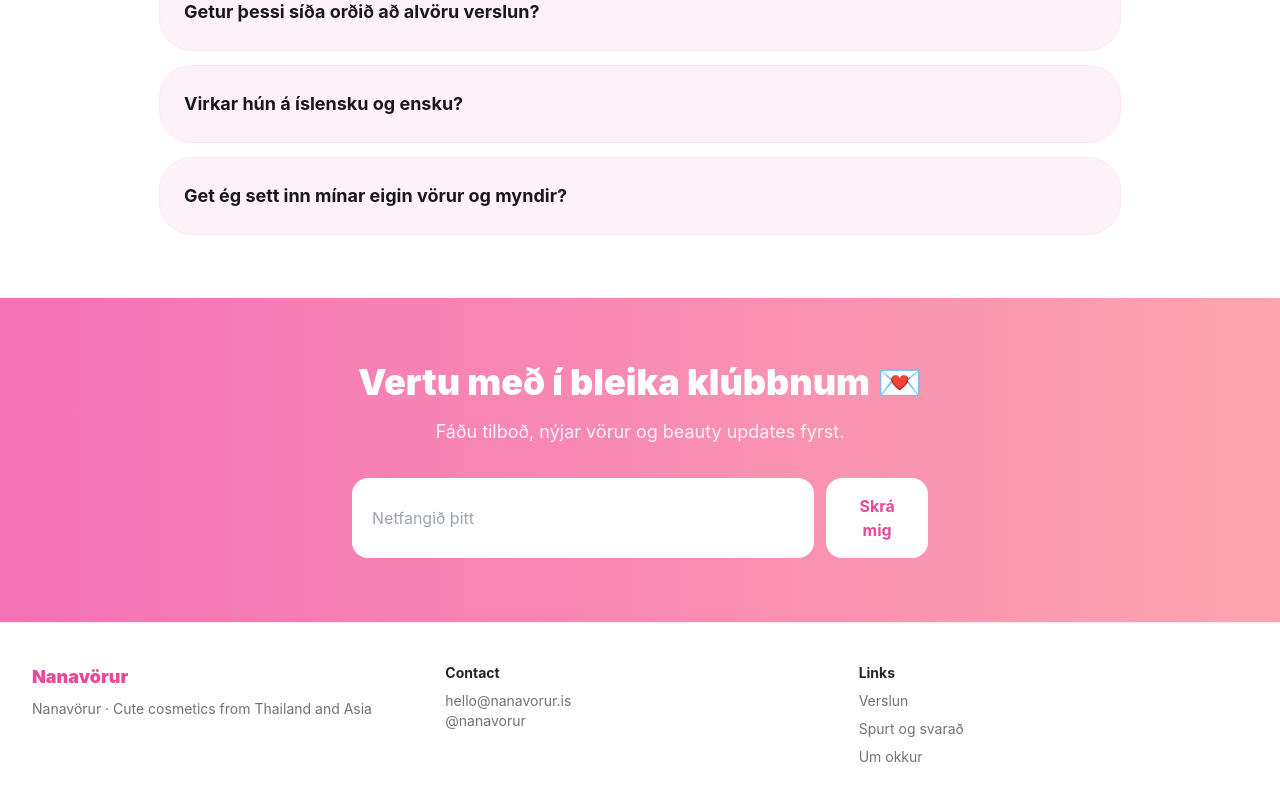
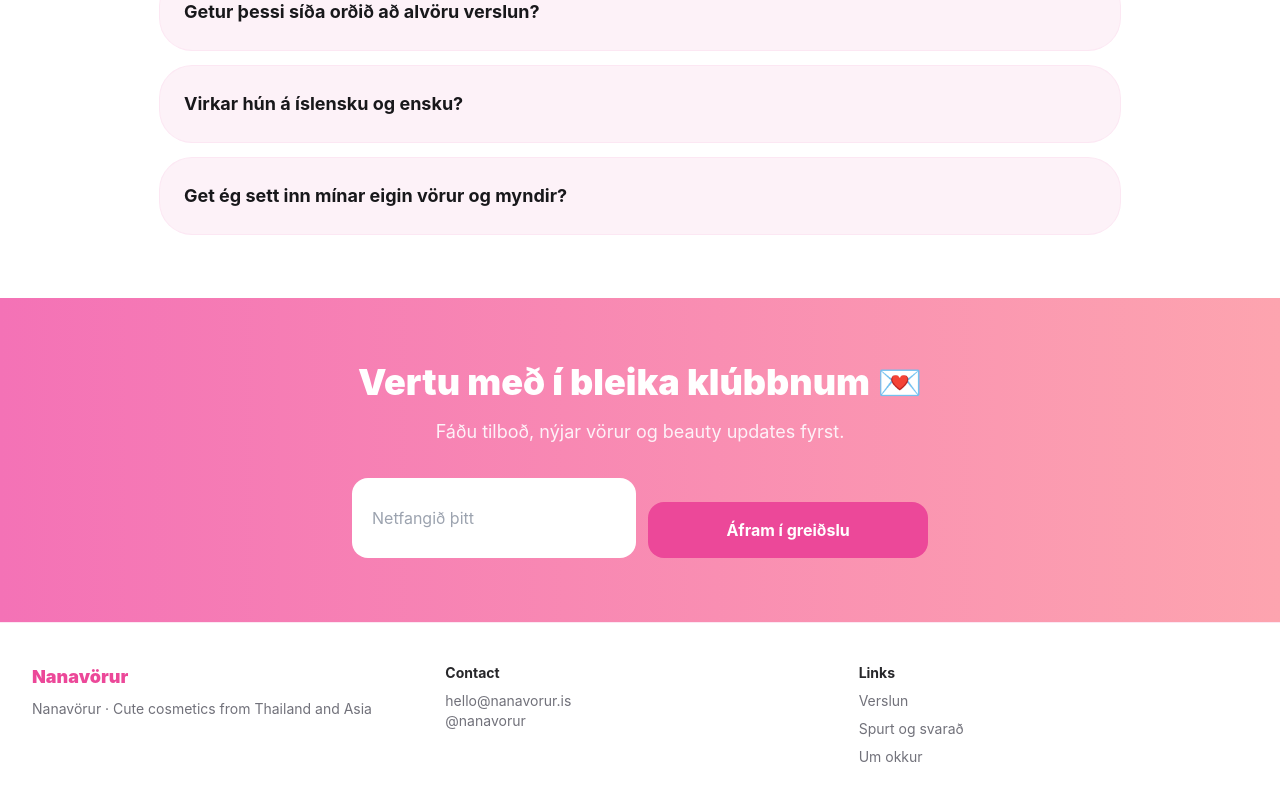
Before and after one commit to LeoOlaf96/Nanavorur, a React (Vite) app: page / in a window 1280 px wide. Shown: the part 2638-3439 px from the top of the page. Built offline with nearby package versions, Linux system fonts and the light colour scheme; no server answers.

Commit message:
Update App.jsx

```diff
--- a/src/App.jsx
+++ b/src/App.jsx
@@ -653,9 +653,12 @@
                 placeholder={t.emailPlaceholder}
                 className="w-full rounded-2xl border-0 px-5 py-4 text-zinc-800 outline-none"
               />
-              <button className="rounded-2xl bg-white px-6 py-4 font-bold text-pink-500 transition hover:bg-pink-50">
-                {t.newsletterButton}
-              </button>
+              <button
+  onClick={startCheckout}
+  className="mt-6 w-full rounded-2xl bg-pink-500 px-4 py-4 font-bold text-white transition hover:bg-pink-600"
+>
+  {t.checkout}
+</button>
             </form>
           </div>
         </section>
```
